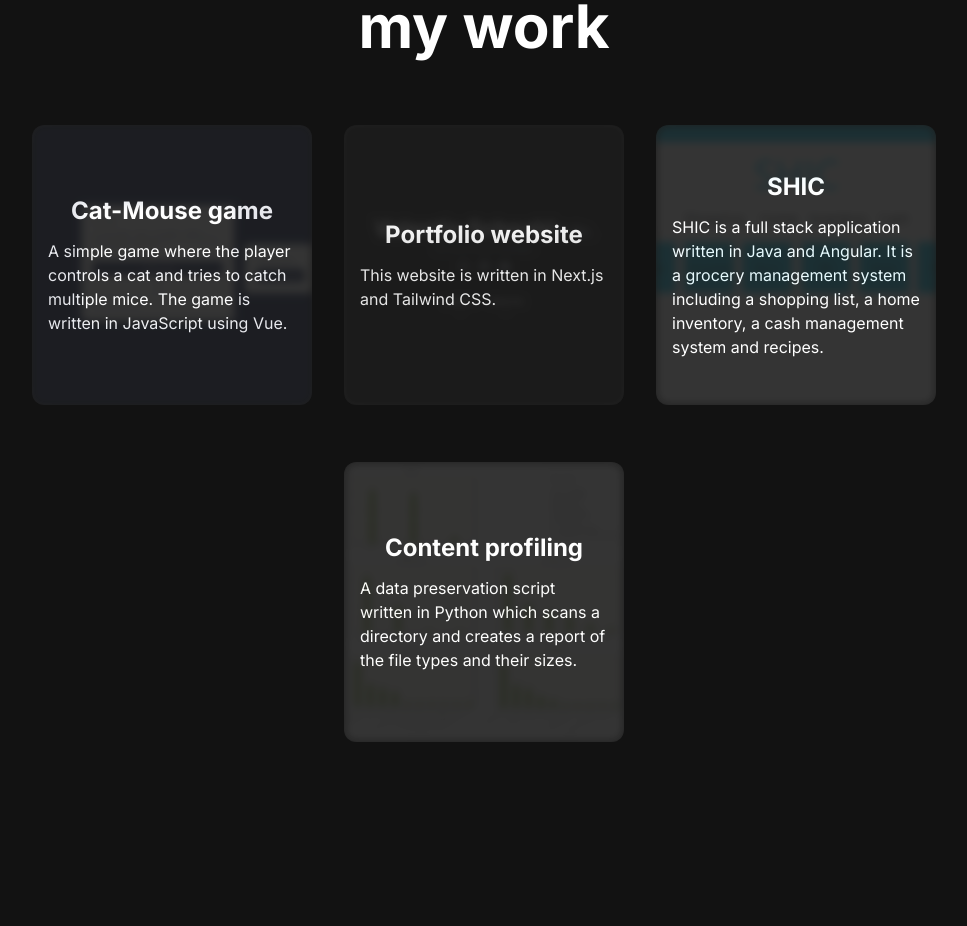
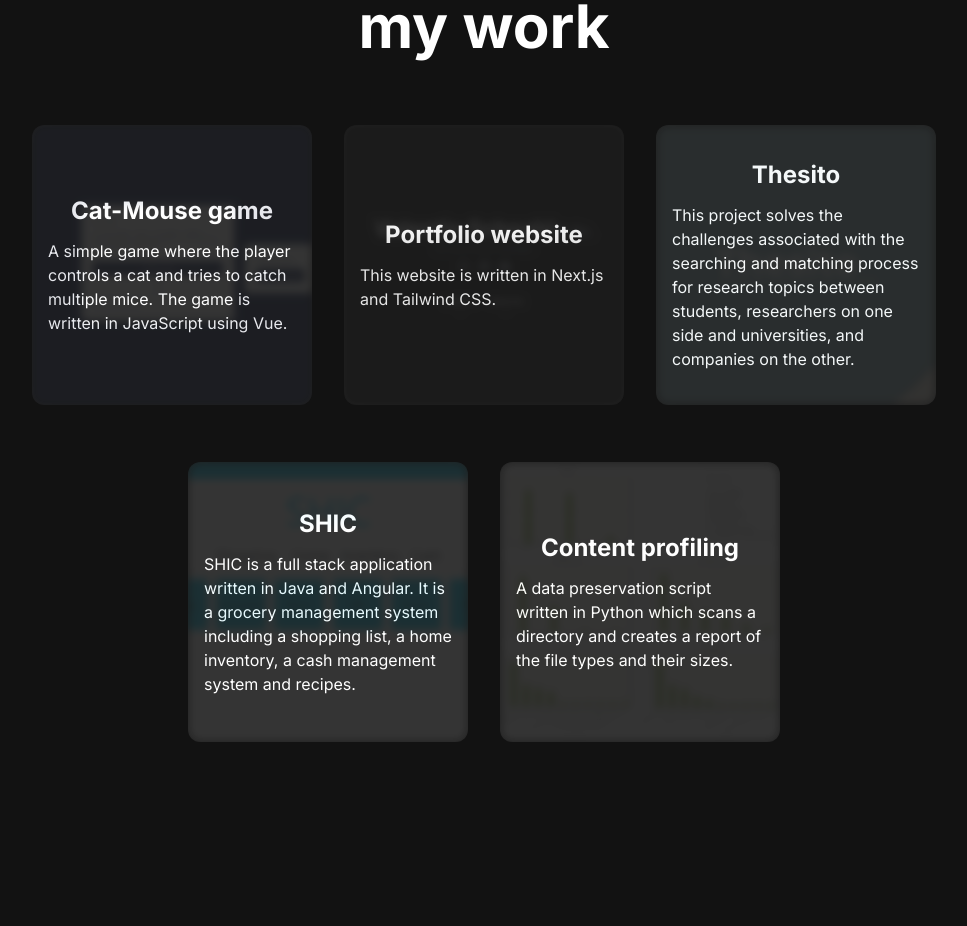
Before and after one commit to profjellybean/me, a Next.js app: page / in a window 1280 px wide. Shown: the part 1120-2046 px from the top of the page, without its empty margins (156-1123 px from the left). Built offline with nearby package versions, Linux system fonts and the light colour scheme.

Commit message:
add thesito project

```diff
--- a/components/project.tsx
+++ b/components/project.tsx
@@ -15,6 +15,12 @@ const myProjects: Project[] = [
         imageUrl: "/images/portfolio.png"
     },
     {
+        title: "Thesito",
+        description: "This project solves the challenges associated with the searching and matching process for research topics between students, researchers on one side and  universities, and companies on the other.",
+        link: "https://github.com/profjellybean/thesito",
+        imageUrl: "/images/thesito.png"
+    },
+    {
         title: "SHIC",
         description: "SHIC is a full stack application written in Java and Angular. It is a grocery management system including a shopping list, a home inventory, a cash management system and recipes. ",
         link: "https://github.com/profjellybean/SHIC",
@@ -25,7 +31,7 @@ const myProjects: Project[] = [
         description: "A data preservation script written in Python which scans a directory and creates a report of the file types and their sizes.",
         link: "https://github.com/profjellybean/content-profiling",
         imageUrl: "/images/content-profiler.png"
-    },
+    }
 ]
 
 
```
Also changed, not shown: public/images/thesito.png (added).
